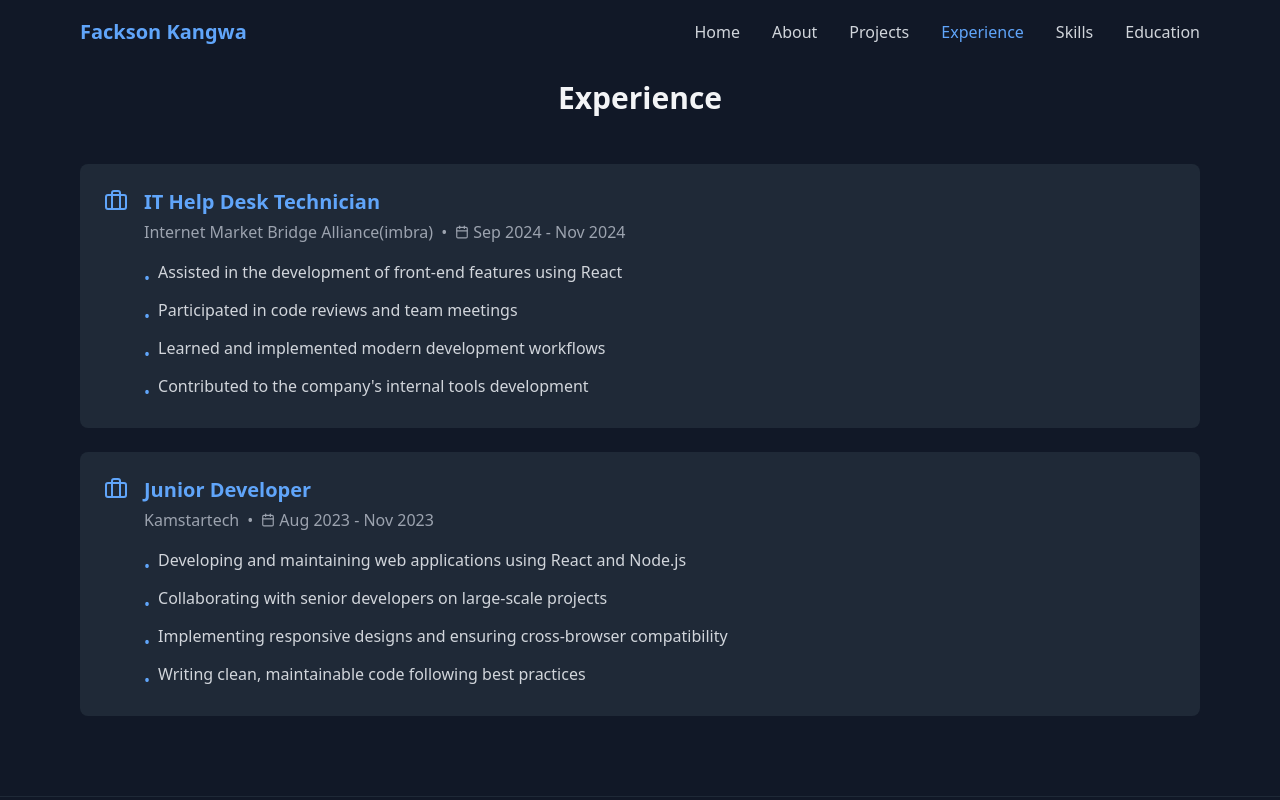
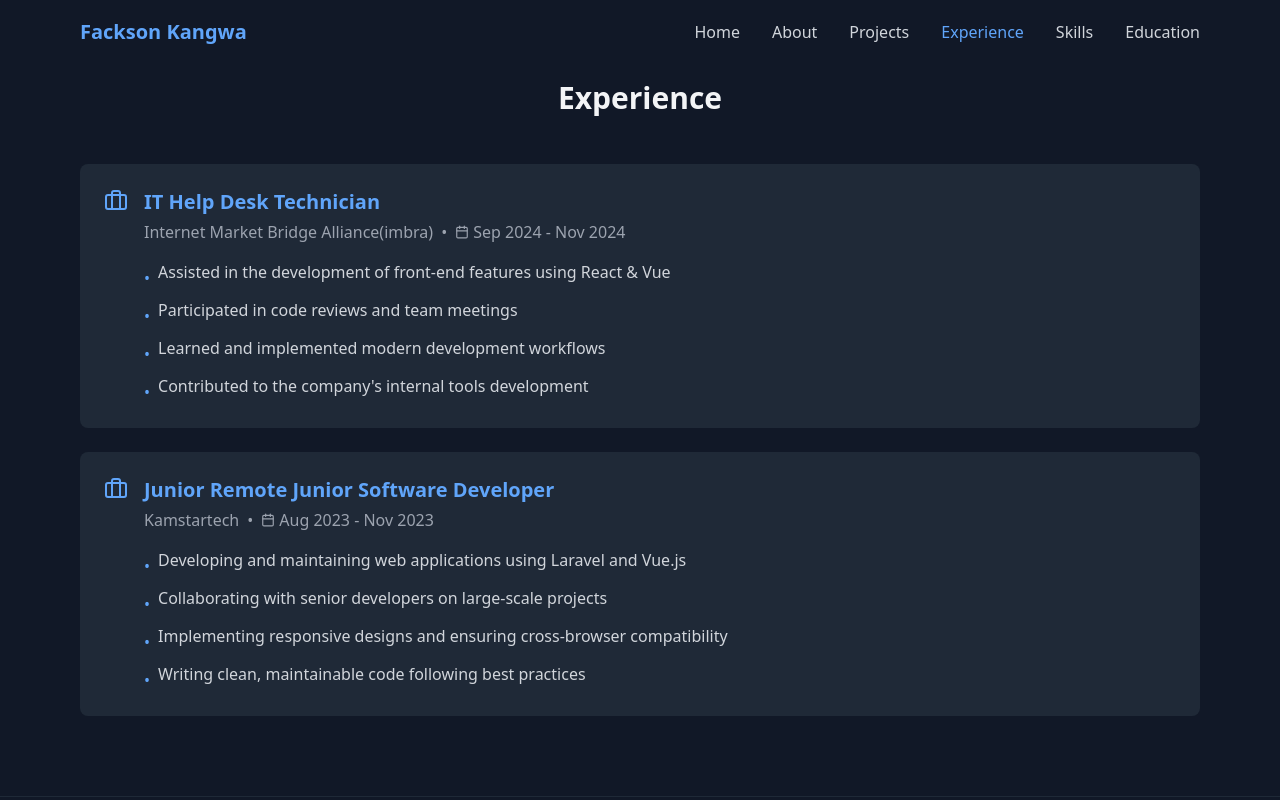
Before and after one commit to Kangwajr/Portfolio, a React (Vite) app: page /experience in a window 1280 px wide. Shown: the top 800 px of the page. Built offline with nearby package versions, Linux system fonts and the light colour scheme.

Commit message:
Update Experience.tsx
oops

```diff
--- a/src/components/Experience.tsx
+++ b/src/components/Experience.tsx
@@ -42,18 +42,18 @@ export default function Experience() {
       company: "Internet Market Bridge Alliance(imbra)",
       period: "Sep 2024 - Nov 2024",
       description: [
-            "Assisted in the development of front-end features using React",
-        "Participated in code reviews and team meetings",
-        "Learned and implemented modern development workflows",
-        "Contributed to the company's internal tools development"
+            "Assisted in the development of front-end features using React & Vue",
+            "Participated in code reviews and team meetings",
+            "Learned and implemented modern development workflows",
+            "Contributed to the company's internal tools development"
       ]
     },
     {
-      title: "Junior Developer",
+      title: "Junior Remote Junior Software Developer",
       company: "Kamstartech",
       period: "Aug 2023 - Nov 2023",
       description: [
-        "Developing and maintaining web applications using React and Node.js",
+        "Developing and maintaining web applications using Laravel and Vue.js",
         "Collaborating with senior developers on large-scale projects",
         "Implementing responsive designs and ensuring cross-browser compatibility",
         "Writing clean, maintainable code following best practices",
```
